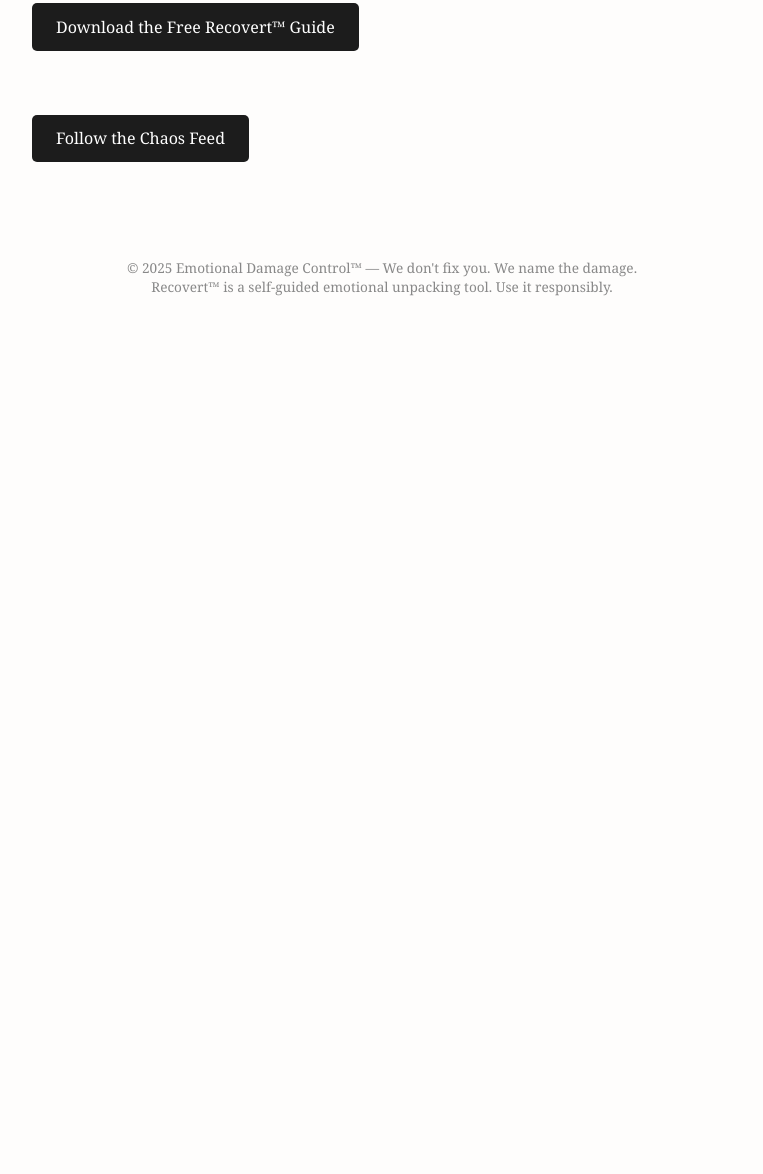
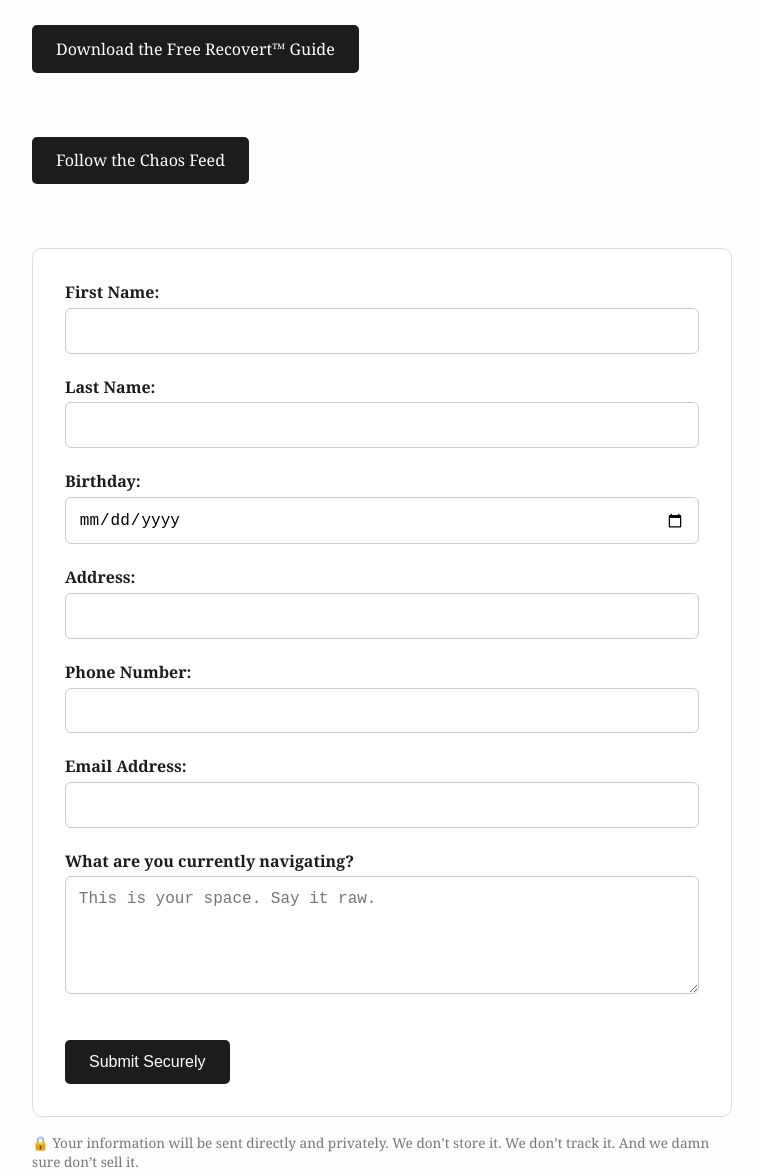
Before and after one commit to kayak13/recovert, a plain HTML site: page index.html in a window 1280 px wide. Shown: the part 733-1907 px from the top of the page, without its empty margins (258-1021 px from the left). Before the commit the page ends 1061 px from the top, so only its background shows below. Drawn offline with Linux system fonts and the light colour scheme.

Commit message:
Update index.html

```diff
--- a/index.html
+++ b/index.html
@@ -1,3 +1,4 @@
+html_content = """
 <!DOCTYPE html>
 <html lang="en">
 <head>
@@ -59,6 +60,35 @@
       font-size: 0.9rem;
       font-style: italic;
     }
+    form {
+      background: #fff;
+      border: 1px solid #ddd;
+      padding: 2rem;
+      border-radius: 10px;
+      margin-top: 2rem;
+    }
+    form input, form textarea {
+      width: 100%;
+      padding: 0.8rem;
+      margin-top: 0.3rem;
+      font-size: 1rem;
+      border: 1px solid #ccc;
+      border-radius: 6px;
+      box-sizing: border-box;
+    }
+    form label {
+      font-weight: bold;
+    }
+    form button {
+      margin-top: 1.5rem;
+      background-color: #1c1c1c;
+      color: #fff;
+      padding: 0.8rem 1.5rem;
+      border: none;
+      border-radius: 5px;
+      font-size: 1rem;
+      cursor: pointer;
+    }
     footer {
       text-align: center;
       font-size: 0.85rem;
@@ -91,6 +121,47 @@
 
     <a class="cta" href="recovert-guide.pdf" download>Download the Free Recovert™ Guide</a><br/>
     <a class="cta" href="https://instagram.com/emotionaldamagecontrol" target="_blank">Follow the Chaos Feed</a>
+
+    <form action="https://formsubmit.co/YOUR@EMAIL.COM" method="POST">
+      <input type="hidden" name="_captcha" value="false">
+      <input type="hidden" name="_template" value="table">
+      <input type="hidden" name="_subject" value="New Recovert Submission">
+
+      <label>First Name:<br>
+        <input type="text" name="First Name" required>
+      </label><br><br>
+
+      <label>Last Name:<br>
+        <input type="text" name="Last Name" required>
+      </label><br><br>
+
+      <label>Birthday:<br>
+        <input type="date" name="Birthday" required>
+      </label><br><br>
+
+      <label>Address:<br>
+        <input type="text" name="Address" required>
+      </label><br><br>
+
+      <label>Phone Number:<br>
+        <input type="tel" name="Phone" required>
+      </label><br><br>
+
+      <label>Email Address:<br>
+        <input type="email" name="Email" required>
+      </label><br><br>
+
+      <label>What are you currently navigating?<br>
+        <textarea name="Problems At Hand" rows="5" placeholder="This is your space. Say it raw." required></textarea>
+      </label><br><br>
+
+      <button type="submit">Submit Securely</button>
+    </form>
+
+    <p style="font-size: 0.85rem; color: #777; margin-top: 1rem;">
+      🔒 Your information will be sent directly and privately. We don’t store it. We don’t track it. And we damn sure don’t sell it.
+    </p>
+
   </section>
 
   <footer>
@@ -99,3 +170,10 @@
   </footer>
 </body>
 </html>
+"""
+
+# Save the HTML file
+html_file = Path("/mnt/data/index.html")
+html_file.write_text(html_content)
+
+html_file.name
```
